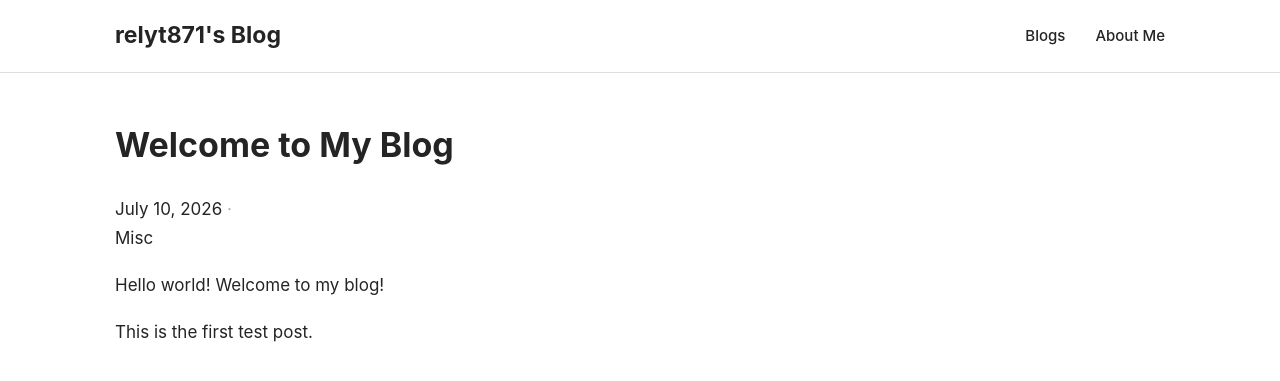
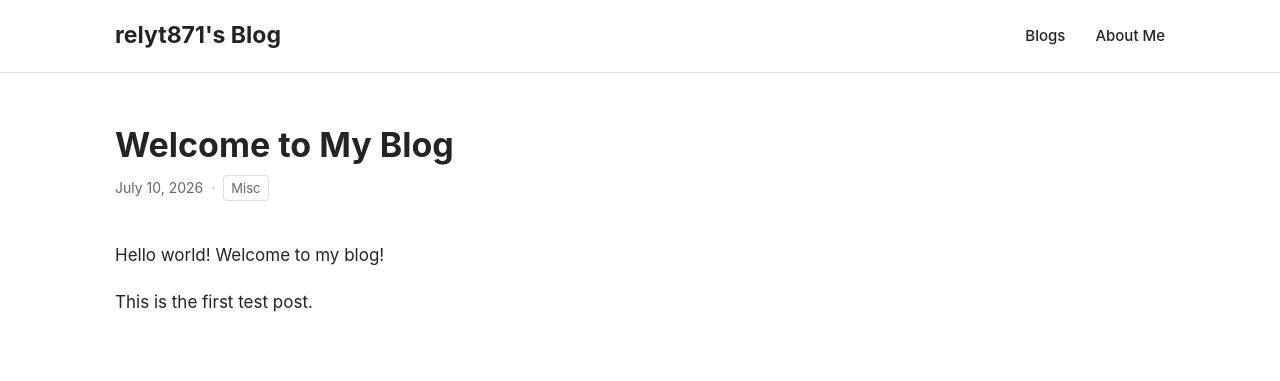
Before and after one commit to relyt871/relyt871.github.io, a Jekyll site: the page built from _posts/2026-07-10-welcome.md, in a window 1280 px wide. Shown: the top 381 px of the page. Built offline with Jekyll 4.4.1, drawn with Linux system fonts in a browser that asks for light colours.

Commit message:
Update style.css

```diff
--- a/assets/css/style.css
+++ b/assets/css/style.css
@@ -247,6 +247,70 @@ hr {
 }
 
 
+
+/*
+ * Individual blog posts
+ */
+
+.blog-post {
+  max-width: 850px;
+}
+
+
+.post-header {
+  margin-bottom: 40px;
+}
+
+
+.post-header h1 {
+  margin-bottom: 8px;
+}
+
+
+.post-metadata {
+  display: flex;
+
+  flex-wrap: wrap;
+
+  align-items: center;
+
+  gap: 8px;
+
+  color:
+    var(--secondary-text-color);
+
+  font-size: 14px;
+}
+
+
+.post-tags {
+  display: flex;
+
+  flex-wrap: wrap;
+
+  gap: 6px;
+}
+
+
+.post-tag {
+  padding: 1px 7px;
+
+  border:
+    1px
+    solid
+    var(--border-color);
+
+  border-radius: 4px;
+
+  font-size: 13px;
+}
+
+
+.post-content {
+  margin-top: 35px;
+}
+
+
 /*
  * Mobile layout
  */
```
